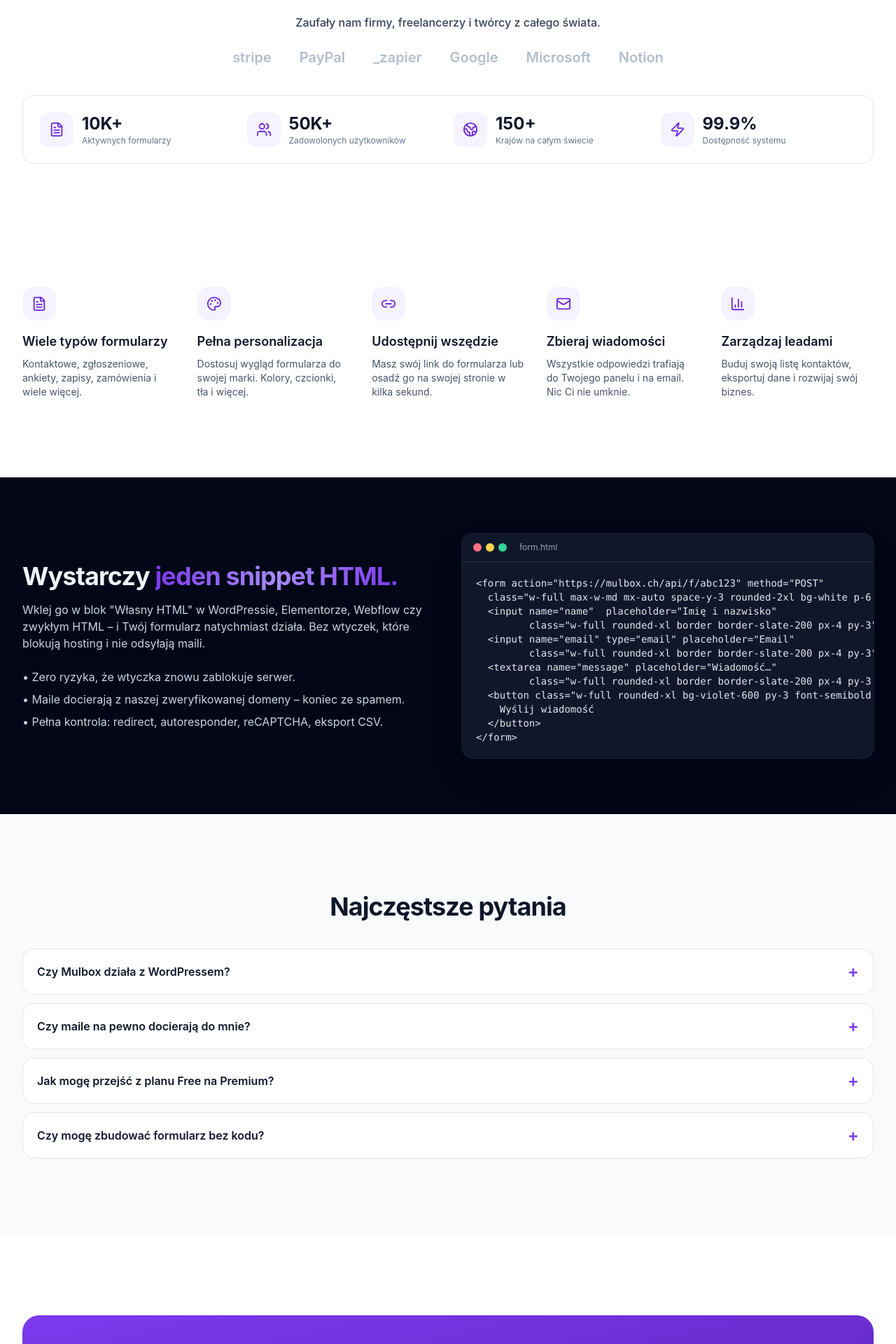
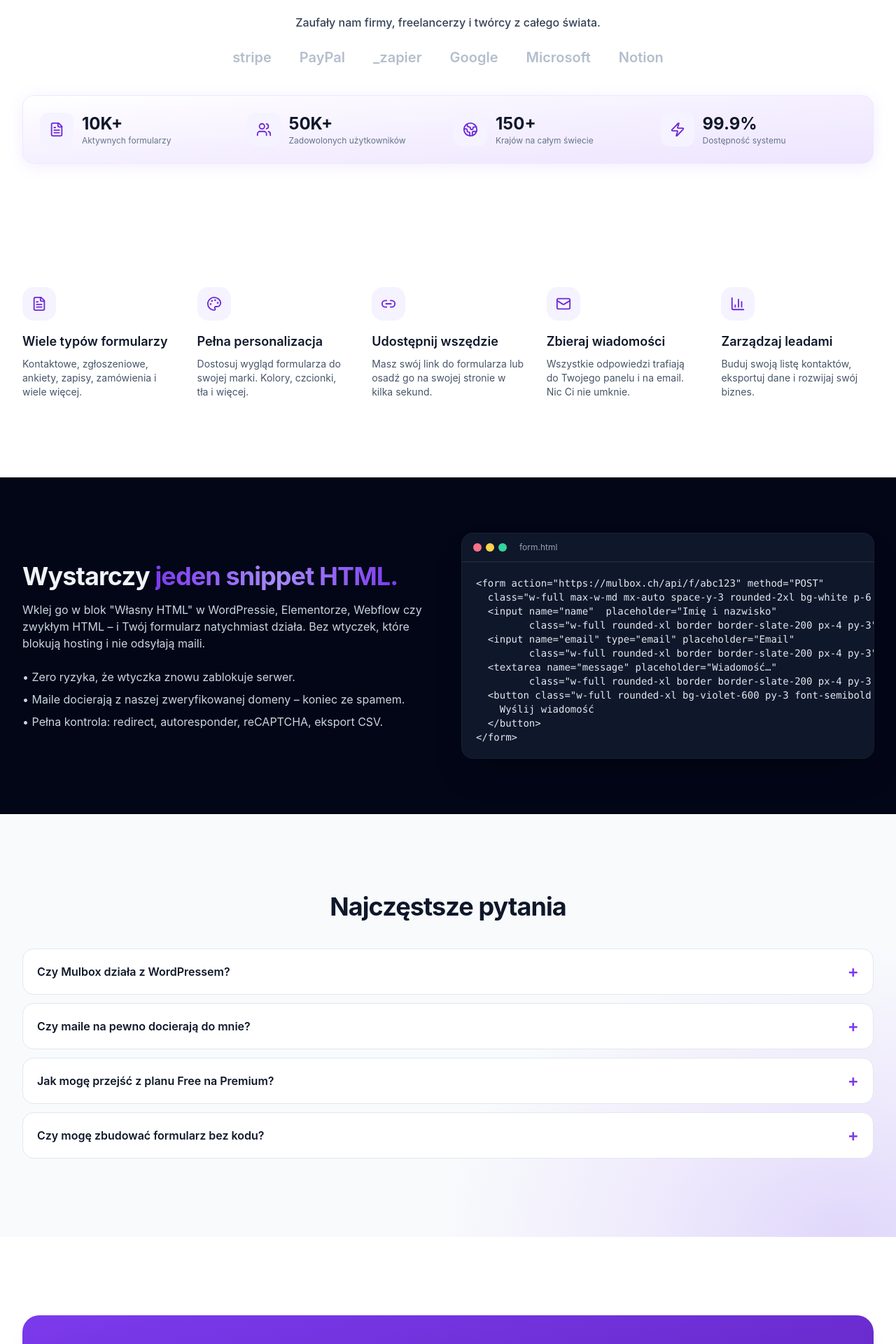
Before and after one commit to apkawtrasie-cyber/mulbox, a Next.js app: page / in a window 1280 px wide. Shown: the part 840-2760 px from the top of the page at 70% size. Built offline with nearby package versions, Linux system fonts and the light colour scheme; no server answers.

Commit message:
feat: purple gradient on trust stats grid + FAQ section bottom-right glow

```diff
--- a/src/app/(marketing)/page.tsx
+++ b/src/app/(marketing)/page.tsx
@@ -37,8 +37,10 @@ function FaqSection() {
     },
   ];
   return (
-    <section id="faq" className="section bg-slate-50">
-      <div className="container-fluid max-w-4xl">
+    <section id="faq" className="section bg-slate-50 relative overflow-hidden">
+      <div aria-hidden className="pointer-events-none absolute bottom-0 right-0 w-[700px] h-[450px]" style={{ background: "radial-gradient(ellipse at 90% 100%, rgba(139,92,246,0.22) 0%, rgba(180,130,255,0.12) 35%, transparent 65%)" }} />
+      <div aria-hidden className="pointer-events-none absolute bottom-0 right-0 w-[400px] h-[300px] hidden dark:block" style={{ background: "radial-gradient(ellipse at 95% 100%, rgba(109,40,217,0.45) 0%, rgba(139,92,246,0.2) 40%, transparent 70%)" }} />
+      <div className="container-fluid max-w-4xl relative">
         <h2 className="h2 text-center text-slate-900">Najczęstsze pytania</h2>
         <div className="mt-10 space-y-3">
           {FAQ.map((it) => (
--- a/src/components/marketing/Trust.tsx
+++ b/src/components/marketing/Trust.tsx
@@ -20,7 +20,7 @@ export function Trust() {
           <span key={l} className="opacity-70 hover:opacity-100 transition">{l}</span>
         ))}
       </div>
-      <div className="mt-10 grid grid-cols-2 lg:grid-cols-4 gap-4 rounded-2xl border border-slate-200 bg-white p-6">
+      <div className="mt-10 relative overflow-hidden grid grid-cols-2 lg:grid-cols-4 gap-4 rounded-2xl border border-brand-100 dark:border-[#3a2a60] bg-gradient-to-br from-white via-[#f5f0ff] to-[#ede5ff] dark:from-[#1e1a3a] dark:via-[#251d4a] dark:to-[#2d1f5a] p-6 shadow-[0_4px_24px_rgba(139,92,246,0.1)]">
         {STATS.map(({ icon: Icon, value, label }) => (
           <div key={label} className="flex items-center gap-3">
             <span className="grid h-12 w-12 place-items-center rounded-xl bg-brand-50 text-brand-700">
```
